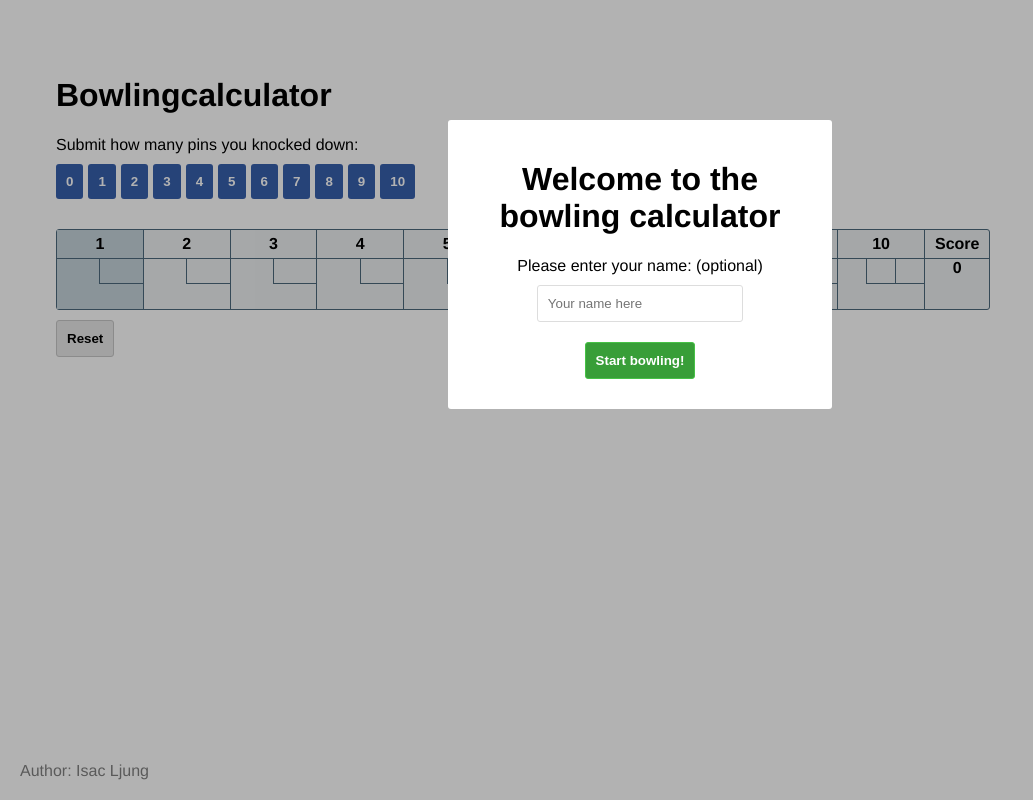
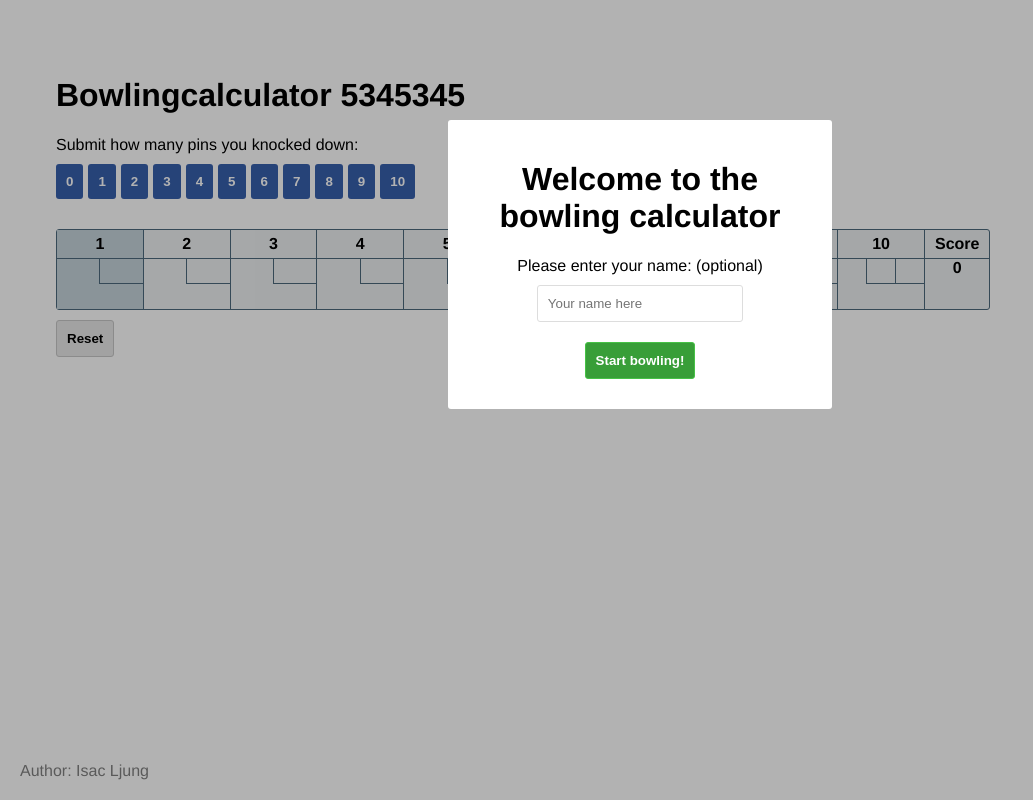
Before and after one commit to sacki5/bowling-calculator, a Vue app: page / in a window 1280 px wide. Shown: the whole page, without its empty margins (0-1033 px from the left). Built offline with nearby package versions, Linux system fonts and the light colour scheme.

Commit message:
Testing travis

```diff
--- a/src/app.vue
+++ b/src/app.vue
@@ -1,6 +1,6 @@
 <template>
     <div id="app">
-        <h1>Bowlingcalculator</h1>
+        <h1>Bowlingcalculator 5345345</h1>
 
         <modal :visible="showStartModal">
             <h1>Welcome to the bowling calculator</h1>
```
